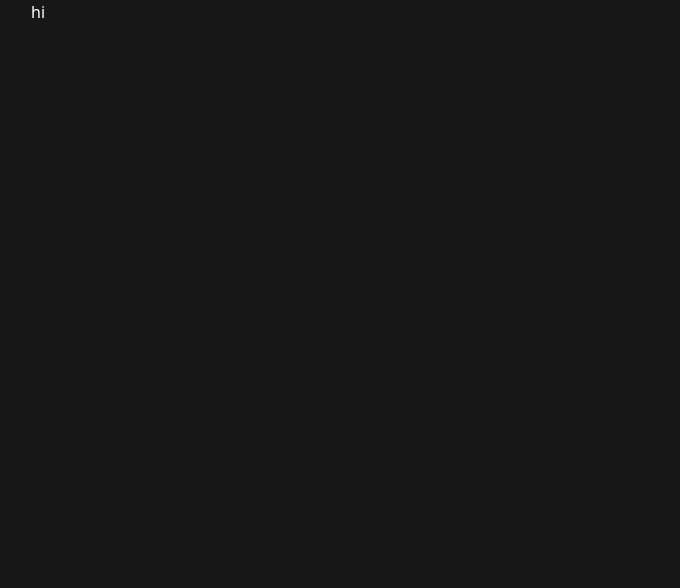
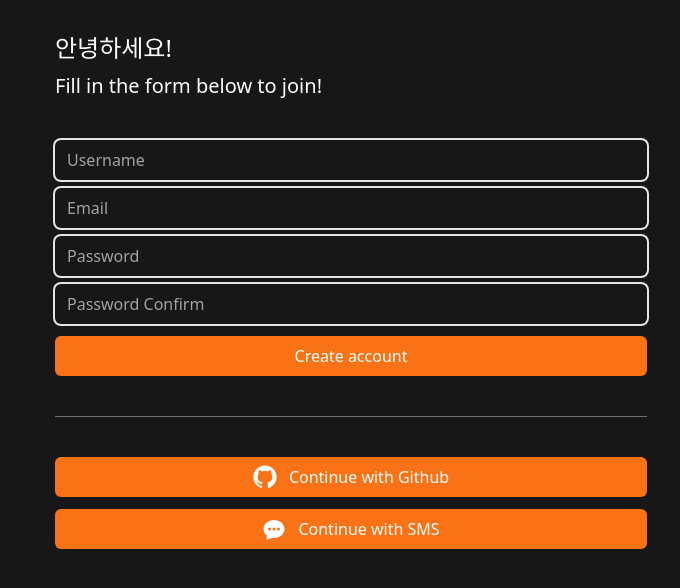
Before and after one commit to YongChanCho/next-carrot, a Next.js app: page /create-account in a window 1280 px wide. Shown: the top 588 px of the page, without its empty margins (289-969 px from the left). Built offline with nearby package versions, Linux system fonts and the light colour scheme.

Commit message:
feat:계정 생성,로그인 UI

```diff
--- a/app/create-account/page.tsx
+++ b/app/create-account/page.tsx
@@ -1,5 +1,47 @@
+import FormButton from '@/components/form-btn';
+import FormInput from '@/components/form-input';
+import SocialLogin from '@/components/social-login';
+
 export default function CreateAccount() {
     return (
-        <div>hi</div>
+        <div className='flex flex-col gap-10 py-8 px-6'>
+            <div className='flex flex-col gap-2 *:font-medium'>
+                <h1 className='text-2xl'>안녕하세요!</h1>
+                <h2 className='text-xl'>Fill in the form below to join!</h2>
+            </div>
+            <form className='flex flex-col gap-3'>
+                <div className='flex flex-col gap-2'>
+                    <FormInput
+                        type='text'
+                        placeholder='Username'
+                        required
+                        errors={[]}
+                    />
+                    <FormInput
+                        type='email'
+                        placeholder='Email'
+                        required
+                        errors={[]}
+                    />
+                    <FormInput
+                        type='password'
+                        placeholder='Password'
+                        required
+                        errors={[]}
+                    />
+                    <FormInput
+                        type='password'
+                        placeholder='Password Confirm'
+                        required
+                        errors={[]}
+                    />
+                </div>
+                <FormButton
+                    loading={false}
+                    text='Create account'
+                />
+            </form>
+            <SocialLogin />
+        </div>
     )
 }
--- a/app/login/page.tsx
+++ b/app/login/page.tsx
@@ -1,5 +1,35 @@
+import FormButton from '@/components/form-btn';
+import FormInput from '@/components/form-input';
+import SocialLogin from '@/components/social-login';
+
 export default function Login() {
     return (
-        <div>hi</div>
+        <div className='flex flex-col gap-10 py-8 px-6'>
+            <div className='flex flex-col gap-2 *:font-medium'>
+                <h1 className='text-2xl'>안녕하세요!</h1>
+                <h2 className='text-xl'>Log in with email and password.</h2>
+            </div>
+            <form className='flex flex-col gap-3'>
+                <div className='flex flex-col gap-2'>
+                    <FormInput
+                        type='email'
+                        placeholder='Email'
+                        required
+                        errors={[]}
+                    />
+                    <FormInput
+                        type='password'
+                        placeholder='Password'
+                        required
+                        errors={[]}
+                    />
+                </div>
+                <FormButton
+                    loading={false}
+                    text='Create account'
+                />
+            </form>
+            <SocialLogin />
+        </div>
     )
 }
```
